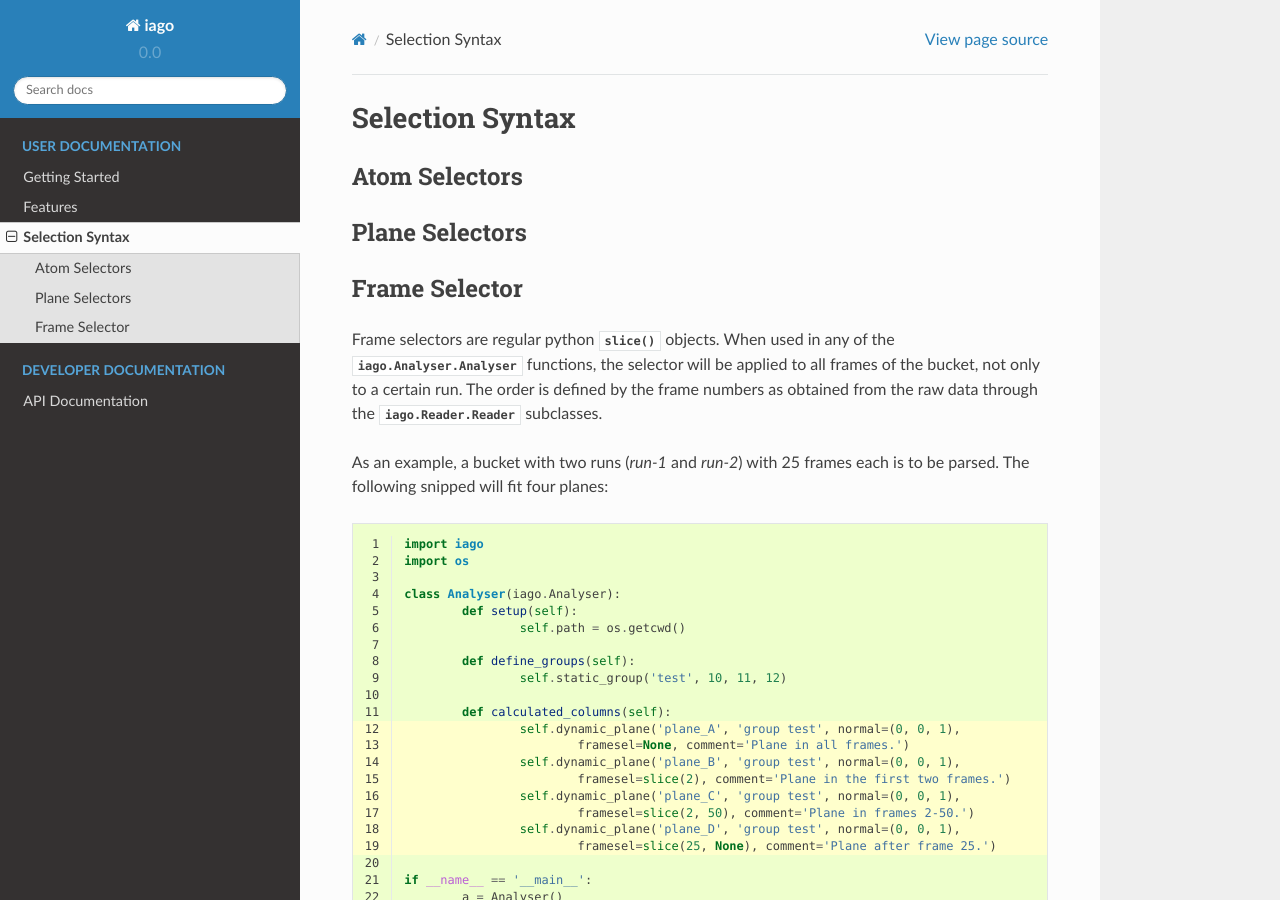
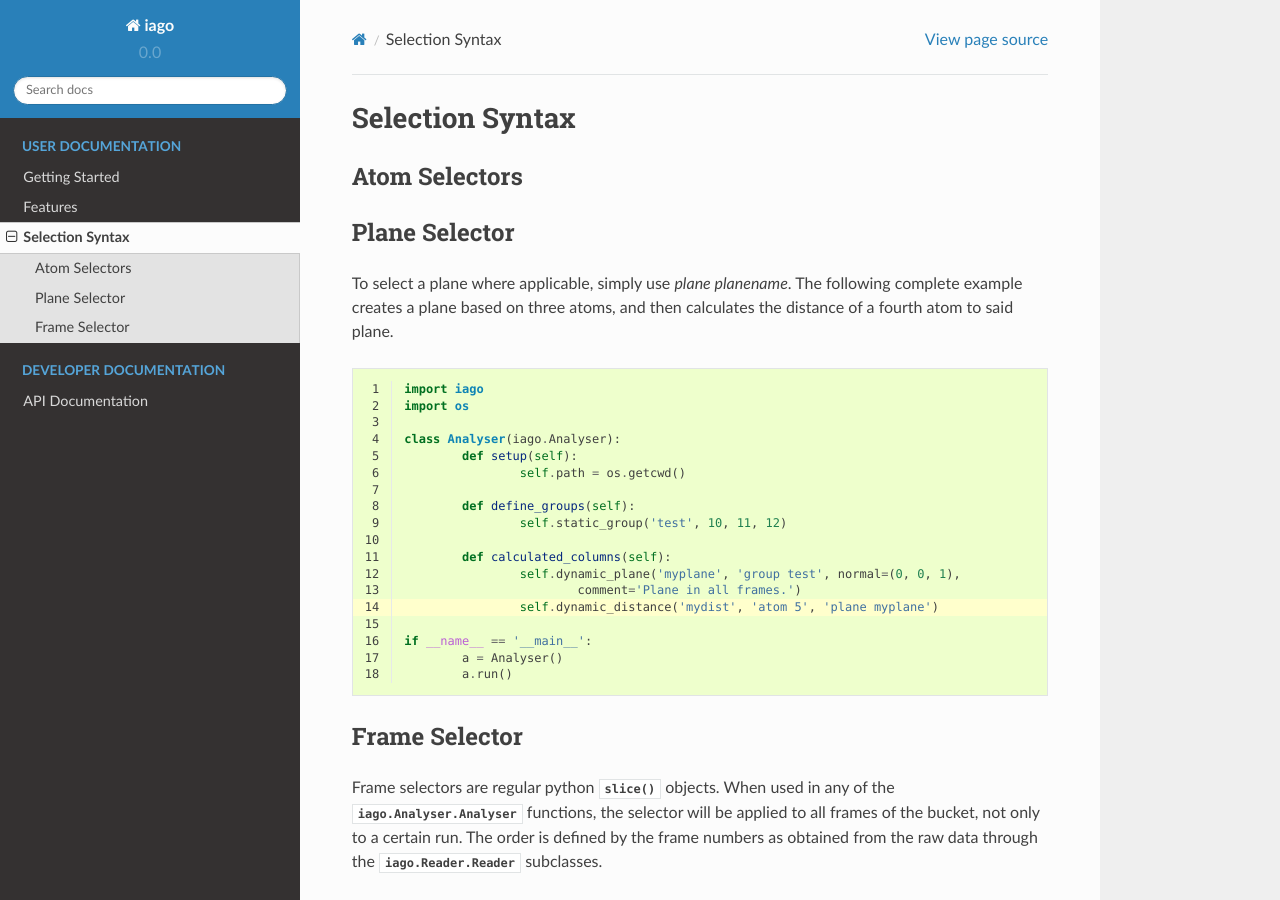
Before and after one commit to ferchault/iago, a Sphinx documentation site: the page built from docs/selectors.rst, in a window 1280 px wide and 900 px high. Built offline with Sphinx 7.4.7 and the Read the Docs theme 2.0.0, drawn with Linux system fonts in a browser that asks for light colours; pages that are not in the unit, such as notebooks, are missing from menus.

Commit message:
Plane selectors documented

```diff
--- a/docs/selectors.rst
+++ b/docs/selectors.rst
@@ -10,8 +10,34 @@
 
 .. _selection_plane:
 
-Plane Selectors
----------------
+Plane Selector
+--------------
+
+To select a plane where applicable, simply use *plane planename*. The following complete example creates a plane based
+on three atoms, and then calculates the distance of a fourth atom to said plane.
+
+.. code-block:: python
+	:linenos:
+	:emphasize-lines: 14
+
+	import iago
+	import os
+
+	class Analyser(iago.Analyser):
+		def setup(self):
+			self.path = os.getcwd()
+
+		def define_groups(self):
+			self.static_group('test', 10, 11, 12)
+
+		def calculated_columns(self):
+			self.dynamic_plane('myplane', 'group test', normal=(0, 0, 1),
+				comment='Plane in all frames.')
+			self.dynamic_distance('mydist', 'atom 5', 'plane myplane')
+
+	if __name__ == '__main__':
+		a = Analyser()
+		a.run()
 
 
 .. _selection_frame:
```
